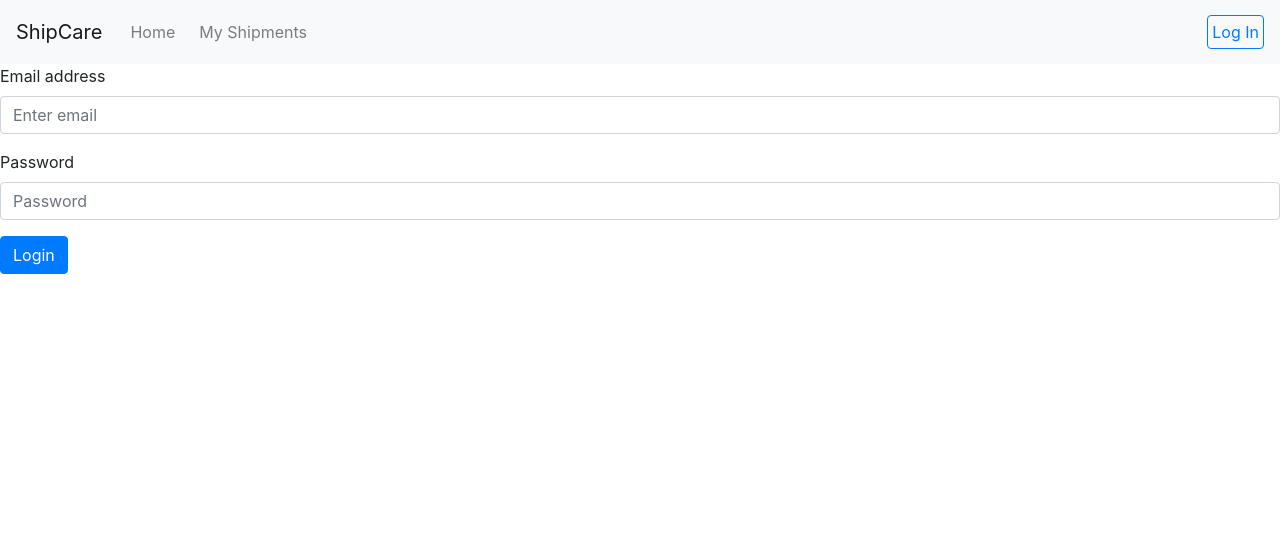
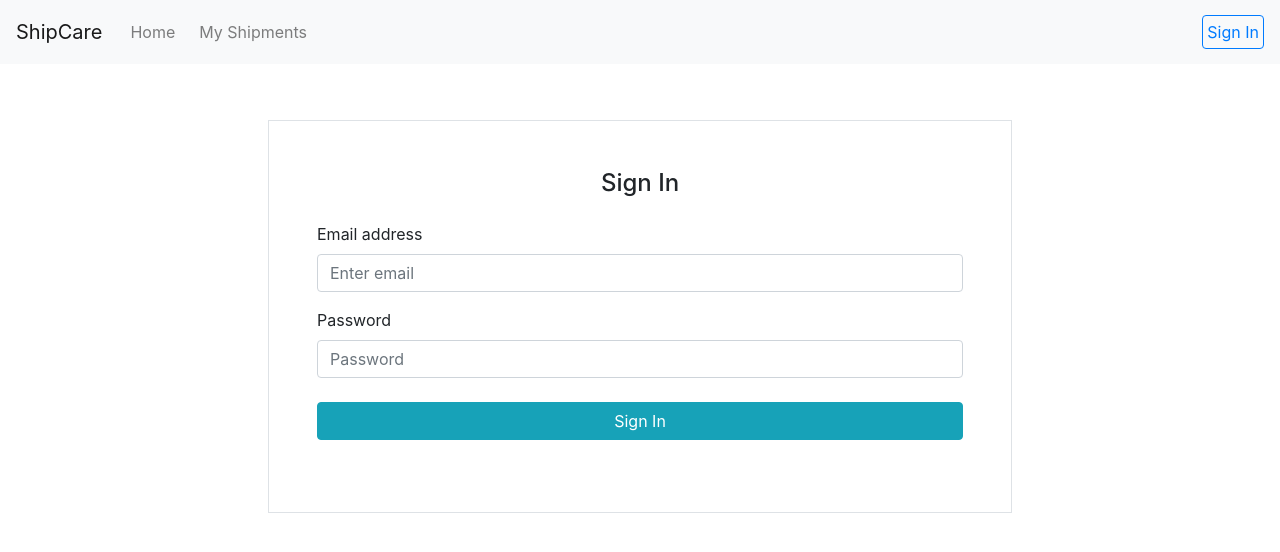
Before and after one commit to yihongwang001/Shipment-System-Frontend, a React (Create React App) app: page /login in a window 1280 px wide. Shown: the top 552 px of the page. Built offline with nearby package versions, Linux system fonts and the light colour scheme.

Commit message:
Use react-bootstrap in login page

```diff
--- a/src/App.js
+++ b/src/App.js
@@ -8,6 +8,7 @@ import ShipmentListPage from './pages/ShipmentListPage';
 import NotFoundPage from './pages/NotFoundPage';
 import LoginPage from './pages/LoginPage';
 import RegisterPage from './pages/RegisterPage';
+import 'bootstrap/dist/css/bootstrap.min.css';
 
 function App() {
   const [loggedIn, setLoggedIn] = useState({
--- a/src/components/NavBar.js
+++ b/src/components/NavBar.js
@@ -2,7 +2,6 @@ import React, { useContext } from 'react';
 import { useHistory } from 'react-router-dom';
 import { Button, Nav, Navbar } from 'react-bootstrap';
 import LoggedIn from '../components/LoginContext';
-import 'bootstrap/dist/css/bootstrap.min.css';
 
 const NavBar = () => {
   const { loggedIn, setLoggedInHelper } = useContext(LoggedIn);
@@ -37,7 +36,7 @@ const NavBar = () => {
           </Nav.Item>
         </Nav>
         <Button variant="outline-primary" onClick={handleClick} className="p-1">
-          {loggedIn.loggedIn ? 'Log Out' : 'Log In'}
+          {loggedIn.loggedIn ? 'Sign Out' : 'Sign In'}
         </Button>
       </Navbar.Collapse>
     </Navbar>
--- a/src/pages/LoginPage.js
+++ b/src/pages/LoginPage.js
@@ -47,7 +47,11 @@ const LoginPage = () => {
     return <Redirect to="/shipment-list"></Redirect>;
   } else {
     return (
-      <Form onSubmit={handleSubmit}>
+      <div className="container">
+        <div className="row justify-content-center">
+          <div className="col-8 p-2 m-5">
+            <Form onSubmit={handleSubmit} className="border p-5">
+              <h4 className="mb-4 text-center">Sign In</h4>
               <Form.Group controlId="login-form-email-group">
                 <Form.Label>Email address</Form.Label>
                 <Form.Control
@@ -67,10 +71,17 @@ const LoginPage = () => {
                   onChange={(evt) => setPassword(evt.target.value)}
                 />
               </Form.Group>
-        <Button variant="primary" type="submit">
-          Login
+              <Button
+                variant="primary"
+                type="submit"
+                className="btn btn-info my-4 btn-block"
+              >
+                Sign In
               </Button>
             </Form>
+          </div>
+        </div>
+      </div>
     );
   }
 };
```
Lines whose indentation alone changed are shown as unchanged.
